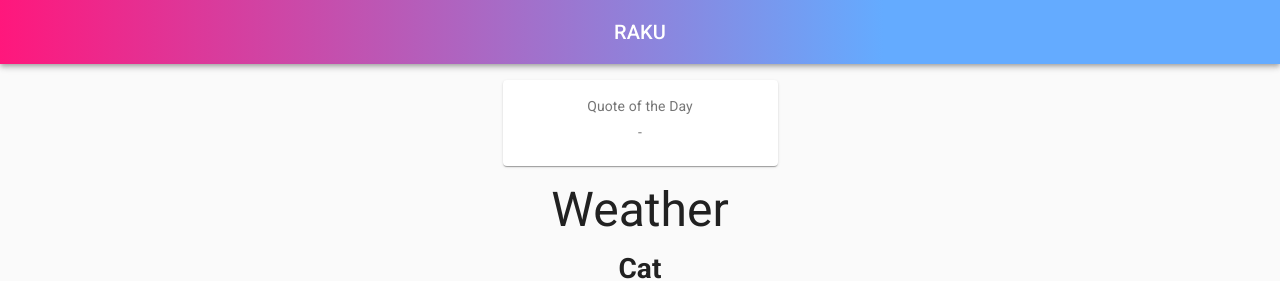
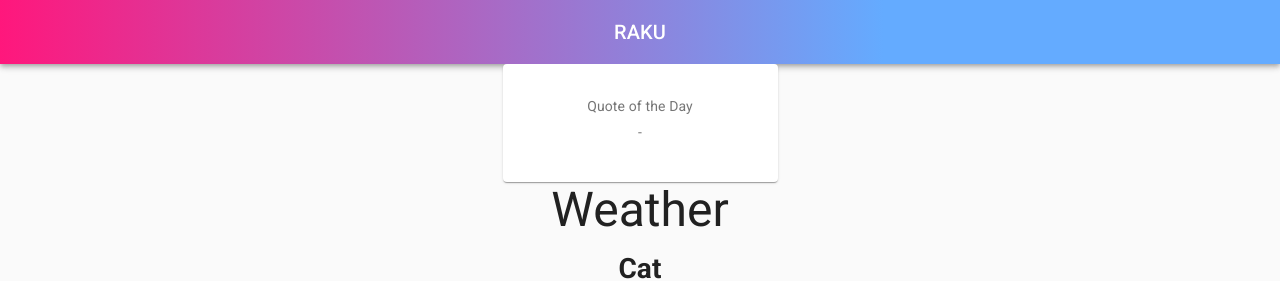
Before and after one commit to antoniomalacad/RAKU, a React (Create React App) app: page / in a window 1280 px wide. Shown: the top 281 px of the page. Built offline with nearby package versions, Linux system fonts and the light colour scheme; no server answers.

Commit message:
quote formatting & containers

```diff
--- a/src/App.jsx
+++ b/src/App.jsx
@@ -28,11 +28,6 @@ const useStyles = makeStyles(theme => ({
   title: {
     flexGrow: 1
   },
-  quote: {
-    padding: theme.spacing(2),
-    maxHeight: 275
-  },
-
   weather: {
     padding: theme.spacing(2)
   }
--- a/src/components/Quote.jsx
+++ b/src/components/Quote.jsx
@@ -1,37 +1,74 @@
 import React, { useState, useEffect } from "react";
 import quotes from "../utils/quotes";
 import { makeStyles } from "@material-ui/core/styles";
+import Container from "@material-ui/core/Container";
 import Card from "@material-ui/core/Card";
 import CardContent from "@material-ui/core/CardContent";
 import Typography from "@material-ui/core/Typography";
 
-const useStyles = makeStyles({
+const useStyles = makeStyles(theme => ({
   root: {
     maxWidth: 275,
     minWidth: 275,
-    maxHeight: 275
+    padding: theme.spacing(2)
   },
   title: {
     fontSize: 14
   },
   pos: {
     marginBottom: 12
+  },
+  expandedQuote: {
+    margin: 5
+  },
+  collapsedQuote: {
+    margin: 5,
+    maxHeight: 150,
+    overflow: "hidden",
+    position: "relative"
+  },
+  collapsedOverlay: {
+    position: "absolute",
+    height: 150,
+    top: 0,
+    bottom: 0,
+    width: "100%",
+    background:
+      "-moz-linear-gradient(top,  rgba(255,255,255,0) 0%, rgba(255,255,255,1) 100%)",
+    background:
+      "-webkit-linear-gradient(top,  rgba(255,255,255,0) 0%,rgba(255,255,255,1) 100%)",
+    background:
+      "linear-gradient(to bottom,  rgba(255,255,255,0) 0%,rgba(255,255,255,1) 100%)",
+    filter:
+      "progid:DXImageTransform.Microsoft.gradient( startColorstr='#00ffffff', endColorstr='#ffffff',GradientType=0 )"
   }
-});
+}));
 
 export default function Quote() {
   const classes = useStyles();
   const [quote, setQuote] = useState("");
+  const [collapsible, setCollapsible] = useState(true);
+  const [collapsed, setCollapsed] = useState(true);
   useEffect(() => {
     quotes.get().then(quote => setQuote(quote));
   }, []);
+  useEffect(() => {
+    const height = document.getElementById("quote").clientHeight;
+    setCollapsible(height > 150);
+  }, [quote]);
+  const toggleCollapse = () => setCollapsed(!collapsed);
 
   /*
   TODO:
   1. Update card width
   */
   return (
-    <Card className={classes.root}>
+    <Container>
+      <Card
+        className={classes.root}
+        onClick={toggleCollapse}
+        style={collapsible ? { cursor: "pointer" } : {}}
+      >
         <CardContent>
           <div>
             <Typography
@@ -41,8 +78,19 @@ export default function Quote() {
             >
               Quote of the Day
             </Typography>
-          <Typography variant="h5" component="h2">
-            {quote.quote}
+            <Typography
+              variant="h5"
+              component="h2"
+              className={
+                collapsed && collapsible
+                  ? classes.collapsedQuote
+                  : classes.expandedQuote
+              }
+            >
+              {collapsible && collapsed && (
+                <div className={classes.collapsedOverlay} />
+              )}
+              <div id="quote">{quote.quote}</div>
             </Typography>
             <Typography variant="body2" component="p" color="textSecondary">
               - {quote.author}
@@ -50,5 +98,6 @@ export default function Quote() {
           </div>
         </CardContent>
       </Card>
+    </Container>
   );
 }
--- a/src/components/Weather.jsx
+++ b/src/components/Weather.jsx
@@ -7,6 +7,7 @@ import Card from "@material-ui/core/Card";
 import CardContent from "@material-ui/core/CardContent";
 import Typography from "@material-ui/core/Typography";
 import Grid from "@material-ui/core/Grid";
+import Container from "@material-ui/core/Container";
 
 const useStyles = makeStyles({
   root: {
@@ -221,6 +222,7 @@ export default function Weather() {
   */
 
   return (
+    <Container>
       <div className="weather">
         <Typography variant="h3">Weather</Typography>
         <Grid
@@ -233,5 +235,6 @@ export default function Weather() {
           {renderWeather()}
         </Grid>
       </div>
+    </Container>
   );
 }
```
Lines whose indentation alone changed are shown as unchanged.
